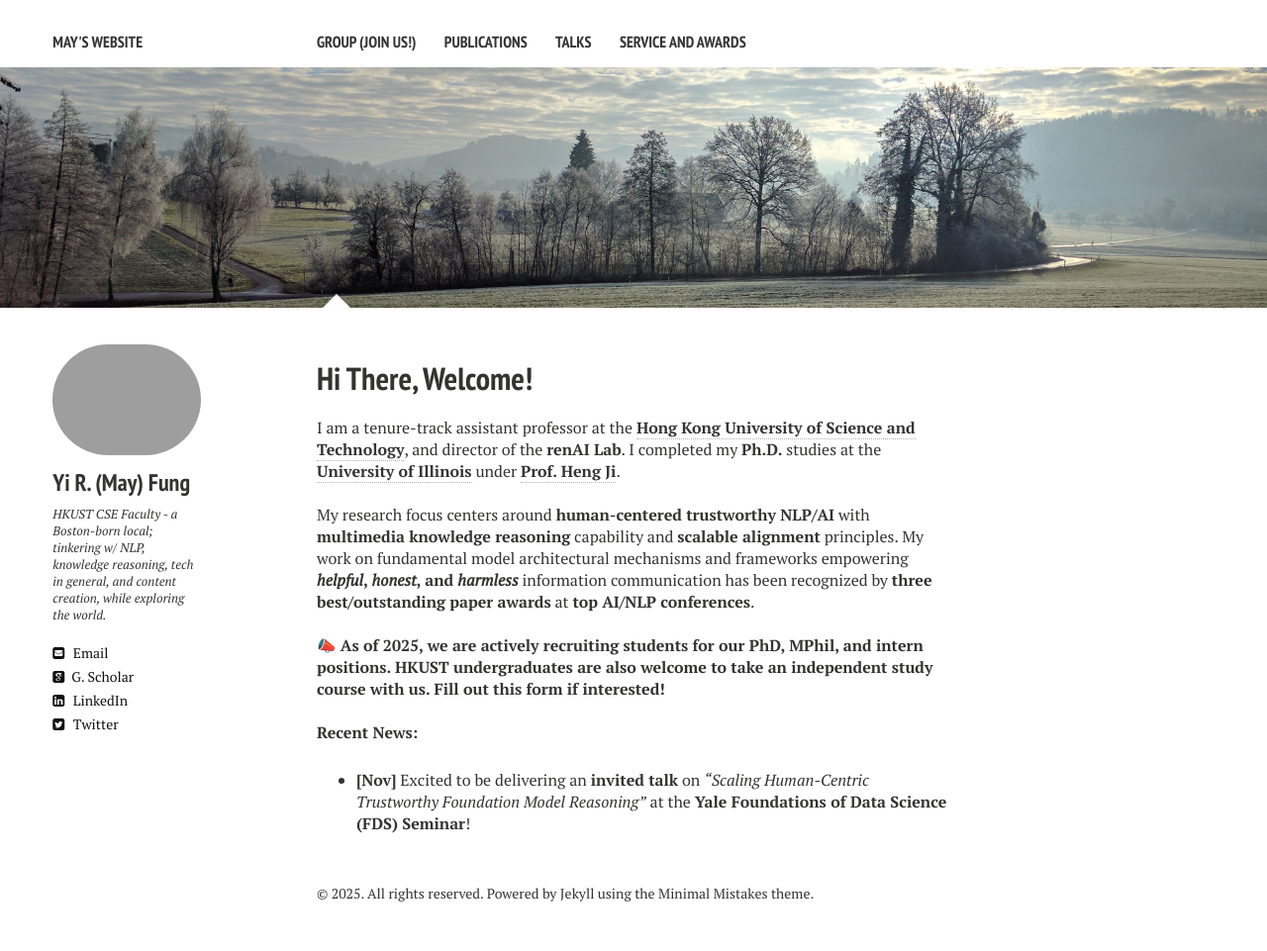
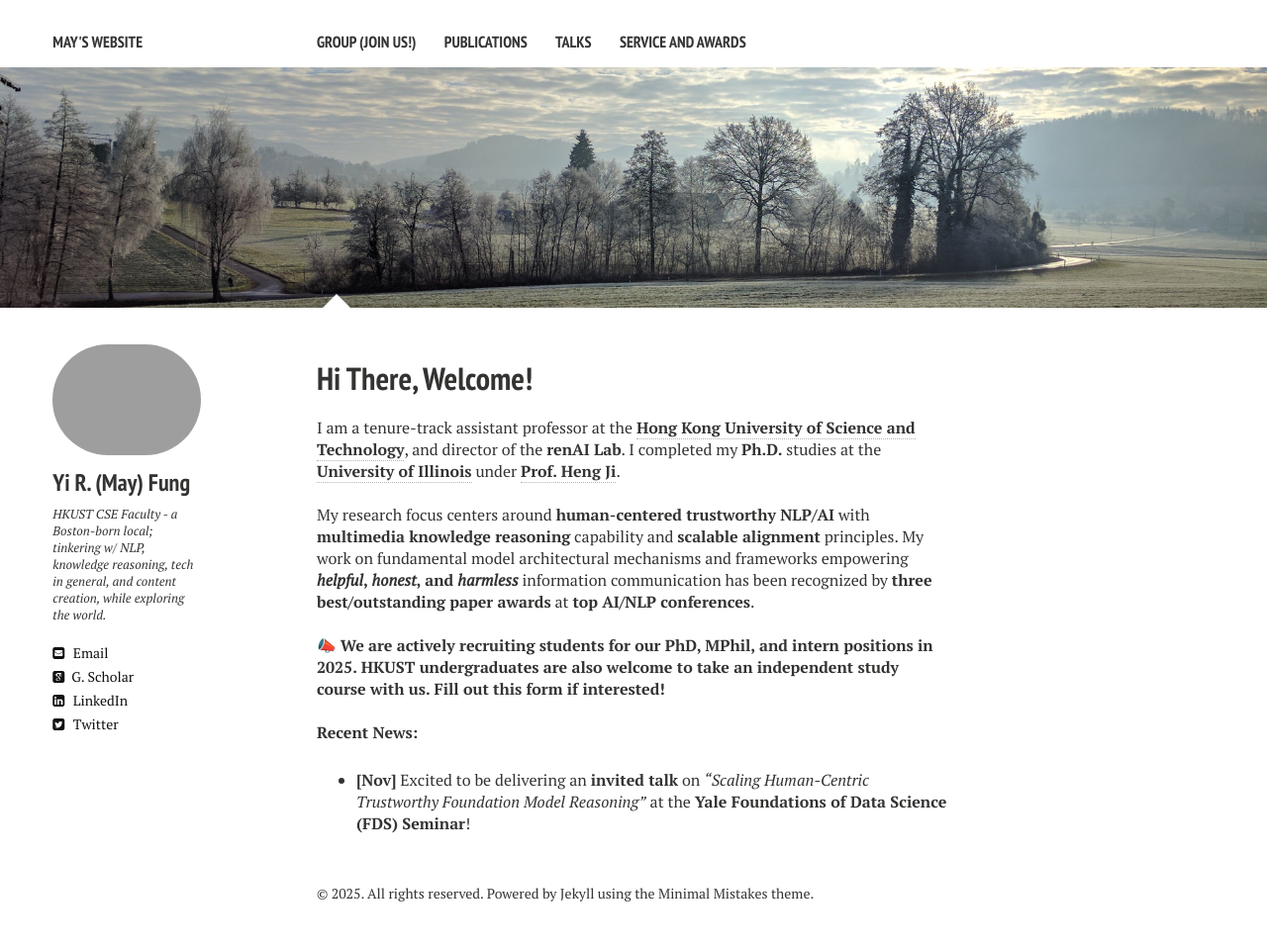
Before and after one commit to mayrfung/mayrfung.github.io, a Jekyll site: the page built from index.md, in a window 1280 px wide. Shown: the whole page at 99% size. Built offline with Jekyll 4.4.1, drawn with Linux system fonts in a browser that asks for light colours; nearby versions of some CDN libraries.

```diff
--- a/index.md
+++ b/index.md
@@ -11,7 +11,7 @@ I am a tenure-track assistant professor at the <a href="https://cse.hkust.edu.hk
 <br><br>
 My research focus centers around <b>human-centered trustworthy NLP/AI</b> with <b>multimedia knowledge reasoning</b> capability and <b>scalable alignment</b> principles. My work on fundamental model architectural mechanisms and frameworks empowering <b><b><i>helpful</i></b>, <i><b>honest</b></i>, and <i>harmless</i></b> information communication has been recognized by <b>three best/outstanding paper awards</b> at <b>top AI/NLP conferences</b>.
 <br><br>
-📣 <b>As of 2025, we are actively recruiting students for our PhD, MPhil, and intern positions. HKUST undergraduates are also welcome to take an independent study course with us. Fill out <a href="https://forms.gle/S6fe7xoAxuHwV4VC6" target="_blank"><b>this form</b></a> if interested!</b>
+📣 <b>We are actively recruiting students for our PhD, MPhil, and intern positions in 2025. HKUST undergraduates are also welcome to take an independent study course with us. Fill out <a href="https://forms.gle/S6fe7xoAxuHwV4VC6" target="_blank"><b>this form</b></a> if interested!</b>
 
 <br>
 <b>Recent News:</b>
```
